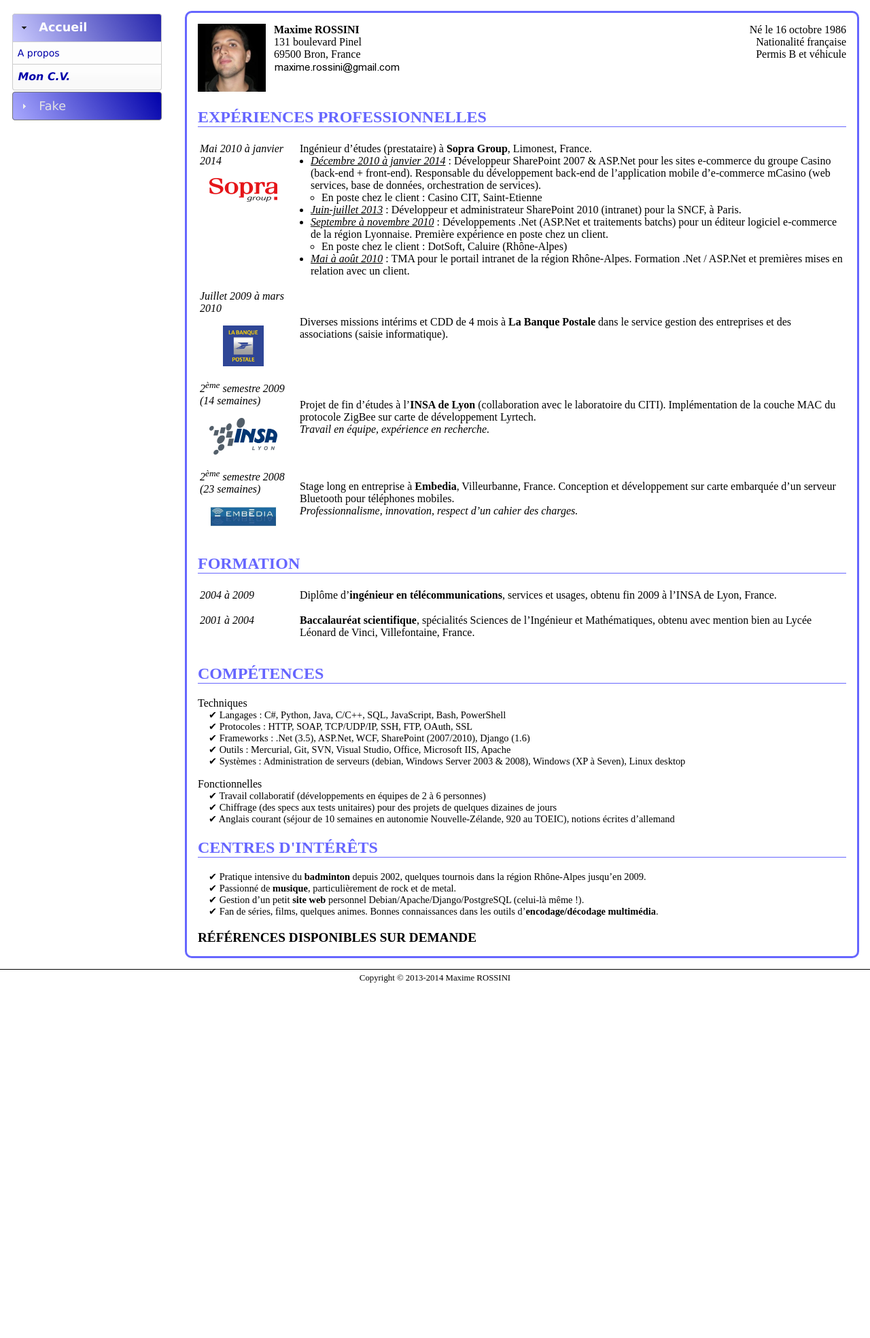
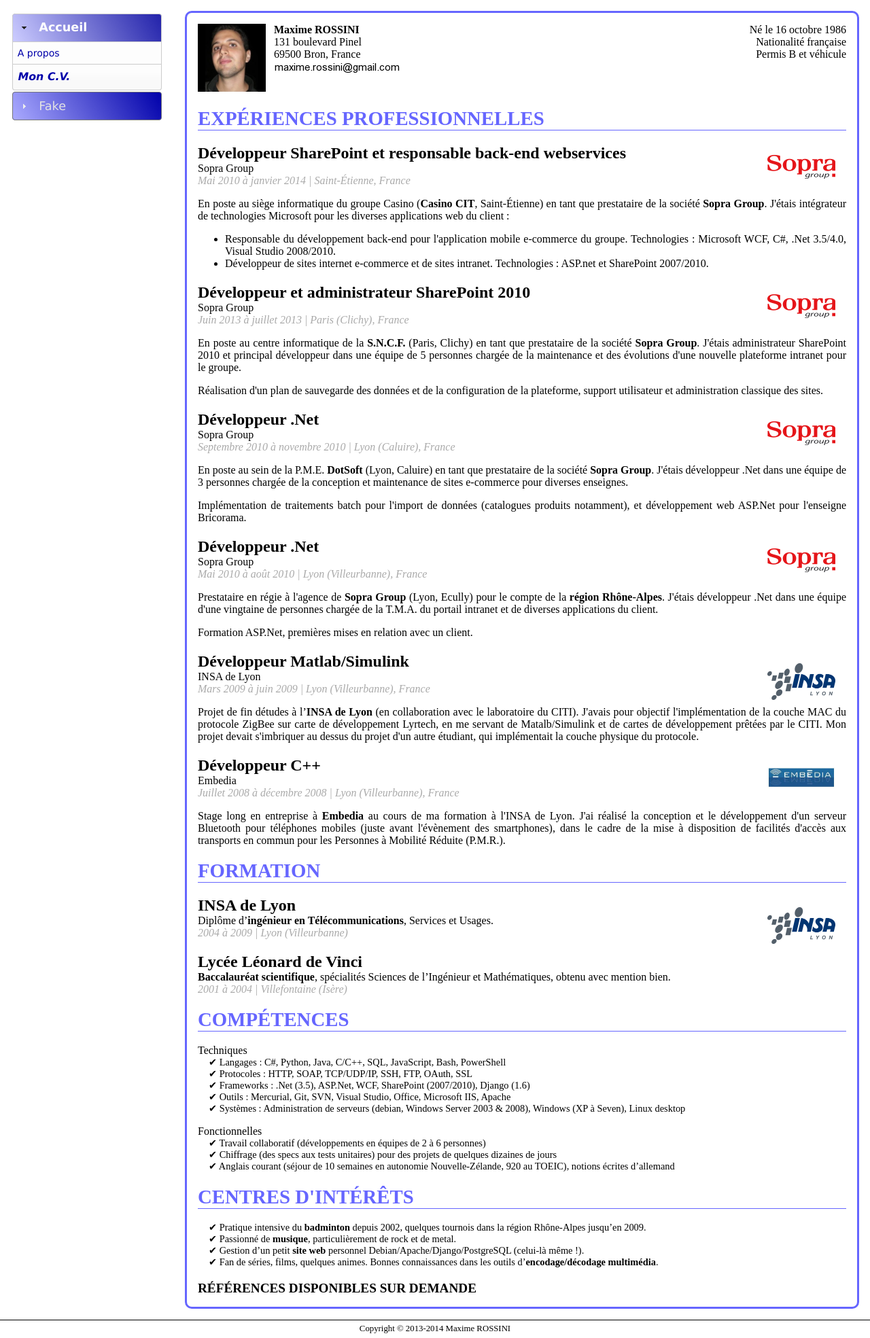
Before and after one commit to madmox/madmox.website.old, a Django app: page /about/cv/ in a window 1280 px wide. Shown: the part 48-2017 px from the top of the page at 68% size. Before the commit the page ends 1494 px from the top, so only its background shows below. Run offline with Django 3.2, Linux system fonts and the light colour scheme; some libraries are stand-ins or nearby versions.

Commit message:
Updated CV style to a more modern design

```diff
--- a/django_site/about/static/about/css/main.css
+++ b/django_site/about/static/about/css/main.css
@@ -1,86 +1,26 @@
-/** 'about' styles **/
-#content-about {
-    margin: 1em;
-    padding: 1em;
-    border: solid #6666FF 3px;
-    border-radius: 10px;
-}
+/** Base styles **/
+#content-about { margin: 1em; padding: 1em; border: solid #6666FF 3px; border-radius: 10px; }
+h1 { color: #6666FF; border-bottom: 1px solid #6666FF; }
 
-#cv-contact {
-    width: 100%;
-    position: relative;
-}
+/** index styles **/
 
-#cv-contact-primary {
-    display: inline-block;
-    vertical-align: top;
-}
+/** cv styles **/
+h1.cv-title { text-transform: uppercase; font-size: 1.8em; }
 
-#cv-contact-secondary {
-    display: inline-block;
-    position: absolute;
-    right: 0;
-    vertical-align: top;
-    text-align: right;
-}
+#cv-contact { width: 100%; position: relative; }
+#cv-contact-primary { display: inline-block; vertical-align: top; }
+#cv-contact-secondary { display: inline-block; position: absolute; right: 0; vertical-align: top; text-align: right; }
+#cv-profile-photo { margin-right: 0.5em; }
 
-h2 {
-    color: #6666FF;
-    border-bottom: 1px solid #6666FF;
-}
+.cv-job, .cv-formation { position: relative; }
+.cv-job-name, .cv-formation-name { margin-bottom: 0; }
+.cv-job-period, .cv-job-location, .cv-formation-period, .cv-formation-location { display: inline-block; font-style: italic; color: #AAAAAA; }
+.cv-job-location:before, .cv-formation-location:before { content: " | " }
+.cv-job-logo, .cv-formation-logo { position: absolute; top: 1em; right: 1em; }
+.cv-job-description, .cv-formation-description { text-align: justify; }
 
-h2.cv-section-title {
-    text-transform: uppercase;
-}
+.cv-skills ul, .cv-hobbies ul { margin: 0; padding-left: 1em; }
+.cv-skills li, .cv-hobbies li { list-style-type: none; font-size: 0.9em; }
+.cv-skills-group:not(:last-child), .cv-hobbies-group:not(:last-child) { padding-bottom: 1em; }
 
-.cv-section-table ul {
-    margin: 0;
-    padding-left: 1em;
-}
-
-.cv-section-content ul {
-    margin: 0;
-    padding-left: 1em;
-}
-
-.cv-section-content li {
-    list-style-type: none;
-    font-size: 0.9em;
-}
-
-.cv-section-content-group:not(:last-child){
-    padding-bottom: 1em;
-}
-
-.cv-section-table-date {
-    vertical-align: top;
-    font-style: italic;
-    width: 8em;
-    padding-right: 1em;
-}
-
-.cv-section-table-data {
-    vertical-align: middle;
-    padding-bottom: 1em;
-}
-
-.cv-section-table-data-period {
-    font-style: italic;
-    text-decoration: underline;
-}
-
-#cv-profile-photo {
-    margin-right: 0.5em;
-}
-
-.cv-logo {
-    display: block;
-    margin: 1em auto;
-}
-
-#cv-references {
-    text-transform: uppercase;
-    font-weight: bold;
-    font-size: 1.2em;
-    margin-top: 1em;
-}
+#cv-references { text-transform: uppercase; font-weight: bold; font-size: 1.2em; margin-top: 1em; }
--- a/django_site/about/templates/about/cv.html
+++ b/django_site/about/templates/about/cv.html
@@ -22,79 +22,97 @@
             Permis B et véhicule
         </div>
     </div>
-    <h2 class="cv-section-title">Expériences professionnelles</h2>
-    <table class="cv-section-table">
-        <tbody>
-            <tr>
-                <td class="cv-section-table-date">
-                    Mai 2010 à janvier 2014
-                    <img src="{% static 'about/img/sopragroup.png' %}" alt="Sopra Group" width="100" height="35" class="cv-logo">
-                </td>
-                <td class="cv-section-table-data">
-                    Ingénieur d’études (prestataire) à <strong>Sopra Group</strong>, Limonest, France.<br>
-                    <ul>
-                        <li><span class="cv-section-table-data-period">Décembre 2010 à janvier 2014</span> : Développeur SharePoint 2007 & ASP.Net pour les sites e-commerce du groupe Casino (back-end + front-end). Responsable du développement back-end de l’application mobile d’e-commerce mCasino (web services, base de données, orchestration de services).</li>
-                            <ul><li>En poste chez le client : Casino CIT, Saint-Etienne</li></ul>
-                        <li><span class="cv-section-table-data-period">Juin-juillet 2013</span> : Développeur et administrateur SharePoint 2010 (intranet) pour la SNCF, à Paris.</li>
-                        <li><span class="cv-section-table-data-period">Septembre à novembre 2010</span> : Développements .Net (ASP.Net et traitements batchs) pour un éditeur logiciel e-commerce de la région Lyonnaise. Première expérience en poste chez un client.</li>
-                            <ul><li>En poste chez le client : DotSoft, Caluire (Rhône-Alpes)</li></ul>
-                        <li><span class="cv-section-table-data-period">Mai à août 2010</span> : TMA pour le portail intranet de la région Rhône-Alpes. Formation .Net / ASP.Net et premières mises en relation avec un client.</li>
-                    </ul>
-                </td>
-            </tr>
-            <tr>
-                <td class="cv-section-table-date">
-                    Juillet 2009 à mars 2010
-                    <img src="{% static 'about/img/la-banque-postale.png' %}" alt="La Banque Postale" width="60" height="60" class="cv-logo">
-                </td>
-                <td class="cv-section-table-data">
-                    Diverses missions intérims et CDD de 4 mois à <strong>La Banque Postale</strong> dans le service gestion des entreprises et des associations (saisie informatique).
-                </td>
-            </tr>
-            <tr>
-                <td class="cv-section-table-date">
-                    2<sup>ème</sup> semestre 2009 (14 semaines)
-                    <img src="{% static 'about/img/insa-lyon.png' %}" alt="INSA Lyon" width="100" height="54" class="cv-logo">
-                </td>
-                <td class="cv-section-table-data">
-                    Projet de fin d’études à l’<strong>INSA de Lyon</strong> (collaboration avec le laboratoire du CITI).  Implémentation de la couche MAC du protocole ZigBee sur carte de développement Lyrtech.<br><i>Travail en équipe, expérience en recherche.</i>
-                </td>
-            </tr>
-            <tr>
-                <td class="cv-section-table-date">
-                    2<sup>ème</sup> semestre 2008 (23 semaines)
-                    <img src="{% static 'about/img/embedia.png' %}" alt="Embedia" width="100" height="32" class="cv-logo">
-                </td>
-                <td class="cv-section-table-data">
-                    Stage long en entreprise à <strong>Embedia</strong>, Villeurbanne, France. Conception et développement sur carte embarquée d’un serveur Bluetooth pour téléphones mobiles.<br><i>Professionnalisme, innovation, respect d’un cahier des charges.</i>
-                </td>
-            </tr>
-        </tbody>
-    </table>
-    <h2 class="cv-section-title">Formation</h2>
-    <table class="cv-section-table">
-        <tbody>
-            <tr>
-                <td class="cv-section-table-date">
-                    2004 à 2009
-                </td>
-                <td class="cv-section-table-data">
-                    Diplôme d’<strong>ingénieur en télécommunications</strong>, services et usages, obtenu fin 2009 à l’INSA de Lyon, France.
-                </td>
-            </tr>
-            <tr>
-                <td class="cv-section-table-date">
-                    2001 à 2004
-                </td>
-                <td class="cv-section-table-data">
-                    <strong>Baccalauréat scientifique</strong>, spécialités Sciences de l’Ingénieur et Mathématiques, obtenu avec mention bien au Lycée Léonard de Vinci, Villefontaine, France.
-                </td>
-            </tr>
-        </tbody>
-    </table>
-    <h2 class="cv-section-title">Compétences</h2>
-    <div class="cv-section-content">
-        <div class="cv-section-content-group">
+    <h1 class="cv-title">Expériences professionnelles</h1>
+    <div class="cv-jobs">
+        <div class="cv-job">
+            <h2 class="cv-job-name">Développeur SharePoint et responsable back-end webservices</h2>
+            <div class="cv-job-company">Sopra Group</div>
+            <div class="cv-job-period">Mai 2010 à janvier 2014</div>
+            <div class="cv-job-location">Saint-Étienne, France</div>
+            <img class="cv-job-logo" src="{% static 'about/img/sopragroup.png' %}" alt="Sopra Group" width="100" height="35">
+            <div class="cv-job-description">
+                <p>En poste au siège informatique du groupe Casino (<strong>Casino CIT</strong>, Saint-Étienne) en tant que prestataire de la société <strong>Sopra Group</strong>. J'étais intégrateur de technologies Microsoft pour les diverses applications web du client :</p>
+                <ul>
+                    <li>Responsable du développement back-end pour l'application mobile e-commerce du groupe. Technologies : Microsoft WCF, C#, .Net 3.5/4.0, Visual Studio 2008/2010.</li>
+                    <li>Développeur de sites internet e-commerce et de sites intranet. Technologies : ASP.net et SharePoint 2007/2010.</li>
+                </ul>
+            </div>
+        </div>
+        <div class="cv-job">
+            <h2 class="cv-job-name">Développeur et administrateur SharePoint 2010</h2>
+            <div class="cv-job-company">Sopra Group</div>
+            <div class="cv-job-period">Juin 2013 à juillet 2013</div>
+            <div class="cv-job-location">Paris (Clichy), France</div>
+            <img class="cv-job-logo" src="{% static 'about/img/sopragroup.png' %}" alt="Sopra Group" width="100" height="35">
+            <div class="cv-job-description">
+                <p>En poste au centre informatique de la <strong>S.N.C.F.</strong> (Paris, Clichy) en tant que prestataire de la société <strong>Sopra Group</strong>. J'étais administrateur SharePoint 2010 et principal développeur dans une équipe de 5 personnes chargée de la maintenance et des évolutions d'une nouvelle plateforme intranet pour le groupe.</p>
+                <p>Réalisation d'un plan de sauvegarde des données et de la configuration de la plateforme, support utilisateur et administration classique des sites.</p>
+            </div>
+        </div>
+        <div class="cv-job">
+            <h2 class="cv-job-name">Développeur .Net</h2>
+            <div class="cv-job-company">Sopra Group</div>
+            <div class="cv-job-period">Septembre 2010 à novembre 2010</div>
+            <div class="cv-job-location">Lyon (Caluire), France</div>
+            <img class="cv-job-logo" src="{% static 'about/img/sopragroup.png' %}" alt="Sopra Group" width="100" height="35">
+            <div class="cv-job-description">
+                <p>En poste au sein de la P.M.E. <strong>DotSoft</strong> (Lyon, Caluire) en tant que prestataire de la société <strong>Sopra Group</strong>. J'étais développeur .Net dans une équipe de 3 personnes chargée de la conception et maintenance de sites e-commerce pour diverses enseignes.</p>
+                <p>Implémentation de traitements batch pour l'import de données (catalogues produits notamment), et développement web ASP.Net pour l'enseigne Bricorama.</p>
+            </div>
+        </div>
+        <div class="cv-job">
+            <h2 class="cv-job-name">Développeur .Net</h2>
+            <div class="cv-job-company">Sopra Group</div>
+            <div class="cv-job-period">Mai 2010 à août 2010</div>
+            <div class="cv-job-location">Lyon (Villeurbanne), France</div>
+            <img class="cv-job-logo" src="{% static 'about/img/sopragroup.png' %}" alt="Sopra Group" width="100" height="35">
+            <div class="cv-job-description">
+                <p>Prestataire en régie à l'agence de <strong>Sopra Group</strong> (Lyon, Ecully) pour le compte de la <strong>région Rhône-Alpes</strong>. J'étais développeur .Net dans une équipe d'une vingtaine de personnes chargée de la T.M.A. du portail intranet et de diverses applications du client.</p>
+                <p>Formation ASP.Net, premières mises en relation avec un client.</p>
+            </div>
+        </div>
+        <div class="cv-job">
+            <h2 class="cv-job-name">Développeur Matlab/Simulink</h2>
+            <div class="cv-job-company">INSA de Lyon</div>
+            <div class="cv-job-period">Mars 2009 à juin 2009</div>
+            <div class="cv-job-location">Lyon (Villeurbanne), France</div>
+            <img class="cv-job-logo" src="{% static 'about/img/insa-lyon.png' %}" alt="INSA Lyon" width="100" height="54">
+            <div class="cv-job-description">
+                <p>Projet de fin détudes à l’<strong>INSA de Lyon</strong> (en collaboration avec le laboratoire du CITI). J'avais pour objectif l'implémentation de la couche MAC du protocole ZigBee sur carte de développement Lyrtech, en me servant de Matalb/Simulink et de cartes de développement prêtées par le CITI. Mon projet devait s'imbriquer au dessus du projet d'un autre étudiant, qui implémentait la couche physique du protocole.</p>
+            </div>
+        </div>
+        <div class="cv-job">
+            <h2 class="cv-job-name">Développeur C++</h2>
+            <div class="cv-job-company">Embedia</div>
+            <div class="cv-job-period">Juillet 2008 à décembre 2008</div>
+            <div class="cv-job-location">Lyon (Villeurbanne), France</div>
+            <img class="cv-job-logo" src="{% static 'about/img/embedia.png' %}" alt="Embedia" width="100" height="32">
+            <div class="cv-job-description">
+                <p>Stage long en entreprise à <strong>Embedia</strong> au cours de ma formation à l'INSA de Lyon. J'ai réalisé la conception et le développement d'un serveur Bluetooth pour téléphones mobiles (juste avant l'évènement des smartphones), dans le cadre de la mise à disposition de facilités d'accès aux transports en commun pour les Personnes à Mobilité Réduite (P.M.R.).</p>
+            </div>
+        </div>
+    </div>
+
+    <h1 class="cv-title">Formation</h1>
+    <div class="cv-formations">
+        <div class="cv-formation">
+            <h2 class="cv-formation-name">INSA de Lyon</h2>
+            <img class="cv-formation-logo" src="{% static 'about/img/insa-lyon.png' %}" alt="INSA Lyon" width="100" height="54">
+            <div class="cv-formation-description">Diplôme d’<strong>ingénieur en Télécommunications</strong>, Services et Usages.</div>
+            <div class="cv-formation-period">2004 à 2009</div>
+            <div class="cv-formation-location">Lyon (Villeurbanne)</div>
+        </div>
+        <div class="cv-formation">
+            <h2 class="cv-formation-name">Lycée Léonard de Vinci</h2>
+            <div class="cv-formation-description"><strong>Baccalauréat scientifique</strong>, spécialités Sciences de l’Ingénieur et Mathématiques, obtenu avec mention bien.</div>
+            <div class="cv-formation-period">2001 à 2004</div>
+            <div class="cv-formation-location">Villefontaine (Isère)</div>
+        </div>
+    </div>
+
+    <h1 class="cv-title">Compétences</h1>
+    <div class="cv-skills">
+        <div class="cv-skills-group">
             Techniques
             <ul>
                 <li>&#10004; Langages : C#, Python, Java, C/C++, SQL, JavaScript, Bash, PowerShell</li>
@@ -104,7 +122,7 @@
                 <li>&#10004; Systèmes : Administration de serveurs (debian, Windows Server 2003 & 2008), Windows (XP à Seven), Linux desktop</li>
             </ul>
         </div>
-        <div class="cv-section-content-group">
+        <div class="cv-skills-group">
             Fonctionnelles
             <ul>
                 <li>&#10004; Travail collaboratif (développements en équipes de 2 à 6 personnes)</li>
@@ -113,9 +131,9 @@
             </ul>
         </div>
     </div>
-    <h2 class="cv-section-title">Centres d'intérêts</h2>
-    <div class="cv-section-content">
-        <div class="cv-section-content-group">
+    <h1 class="cv-title">Centres d'intérêts</h1>
+    <div class="cv-hobbies">
+        <div class="cv-hobbies-group">
             <ul>
                 <li>&#10004; Pratique intensive du <strong>badminton</strong> depuis 2002, quelques tournois dans la région Rhône-Alpes jusqu’en 2009.</li>
                 <li>&#10004; Passionné de <strong>musique</strong>, particulièrement de rock et de metal.</li>
--- a/django_site/about/templates/about/index.html
+++ b/django_site/about/templates/about/index.html
@@ -7,13 +7,13 @@
 {% block nav_about_index %}active{% endblock %}
 
 {% block content_about %}
-    <h2>A propos du site</h2>
+    <h1>A propos du site</h1>
     <p>Bonjour, visiteur ! Je m'appelle Maxime Rossini et te voilà sur mon site personnel.</p>
     <p>Ce site est un regroupement de toutes les idées de contenus sympas, de liens utiles et d'outils développés par mes soins. Ce n'est pas un blog, c'est plus une collection de tout ce qui a pu me passer par la tête, que j'ai eu le temps de réaliser et que j'ai trouvé plus pratique à accéder en ligne qu'à conserver sur mon ordinateur.</p>
     <p>J'ai eu l'idée de créer le site fin 2013 alors que je quittais mon emploi de développeur et que je souhaitais me former sur une technologie web plus moderne que celles que j'utilisais jusque-là.</p>
-    <h2>Comment naviguer dans le site ?</h2>
+    <h1>Comment naviguer dans le site ?</h1>
     <p>Les grandes "sections" ou "thèmes" sont accessibles en haut de page dans la bannière du site. L'arborescence de la section actuelle est accessible à gauche dans la zone de navigation.</p>
-    <h2>Infrastructure technique</h2>
+    <h1>Infrastructure technique</h1>
     <p>
         Voici quelques informations techniques pour les curieux...<br>
         Le site est hébergé sur un serveur dédié personnel (chez <a href="http://www.ovh.com/fr/serveurs_dedies/">OVH</a>), et fonctionne grâce aux technologies suivantes :
```
